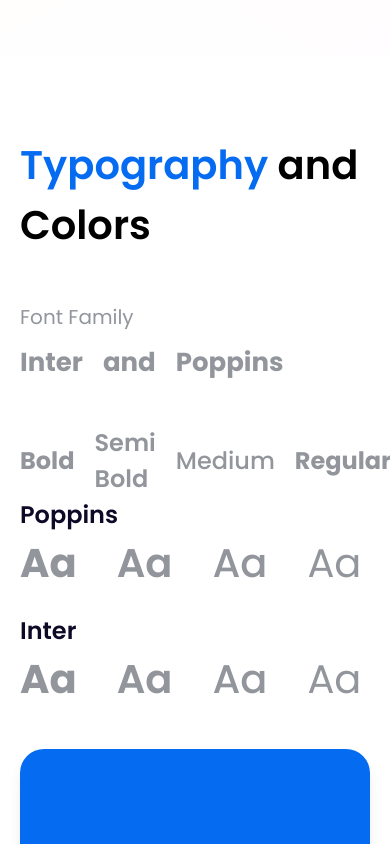
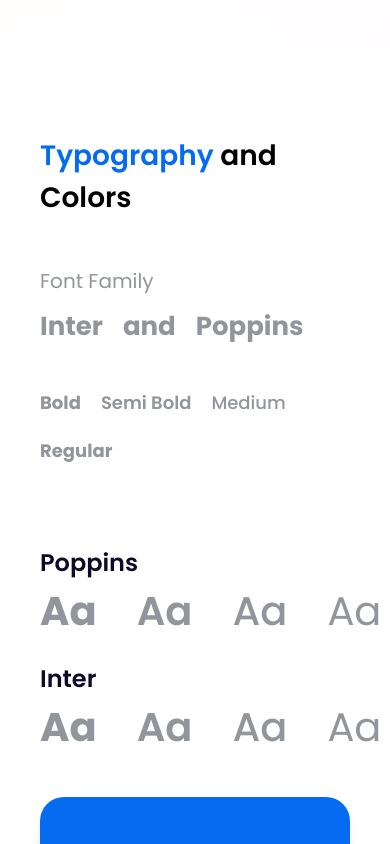
Before and after one commit to micah077/case-studies, a Next.js app: page / in a window 390 px wide. Shown: the part 10400-11244 px from the top of the page. Built offline with nearby package versions, Linux system fonts and the light colour scheme.

Commit message:
working on vision mobile

```diff
--- a/app/_components/EndResult.tsx
+++ b/app/_components/EndResult.tsx
@@ -25,17 +25,17 @@
             </div>
             <img
                 src={data.endResultBottomLeft.src}
-                className='absolute bottom-0 left-0 w-[200px] h-[200px]'
+                className='hidden md:inline absolute bottom-0 left-0 w-[200px] h-[200px]'
                 alt="Decorative element left bottom"
             />
             <img
                 src={data.endResultBottomRight.src}
-                className='absolute bottom-0 right-0 w-[120px] h-[160px]'
+                className='hidden md:inline absolute bottom-0 right-0 w-[120px] h-[160px]'
                 alt="Decorative element right bottom"
             />
             <img
                 src={data.endResultTopRight.src}
-                className='absolute top-0 right-0 w-[93px] h-[101px]'
+                className='hidden md:inline absolute top-0 right-0 w-[93px] h-[101px]'
                 alt="Decorative element top right"
             />
         </div>
--- a/app/_components/Results.tsx
+++ b/app/_components/Results.tsx
@@ -13,7 +13,7 @@
 
                 <div className="grid grid-cols-1 md:grid-cols-3 xl:grid-cols-4 gap-5">
                     {data?.results?.map((item, index) => (
-                        <div key={index} className="mt-5 col-span-1 items-center md:text-start flex flex-col gap-4">
+                        <div key={index} className="mt-5 col-span-1 items-center md:items-start md:text-left flex flex-col gap-4">
                             <Image
                                 width={90}
                                 height={90}
--- a/app/_components/TechStack.tsx
+++ b/app/_components/TechStack.tsx
@@ -20,7 +20,7 @@
         },
         small: {
             breakpoint: { max: 700, min: 464 },
-            items:2
+            items: 2
         },
         mobile: {
             breakpoint: { max: 464, min: 0 },
@@ -38,7 +38,7 @@
                     <p className='text-center w-[70%] text-[#8A90A2] leading-[30px]'>
                         Our project employs a modern and efficient combination of technologies for both the backend and frontend, ensuring robust performance and scalability. The chosen stack allows for seamless data management and responsive user interfaces.
                     </p>
-                    <div className="w-full mt-10 overflow-hidden">
+                    <div className="w-[221px] md:w-full  mt-10 overflow-hidden">
                         <Carousel
                             arrows={false}
                             renderButtonGroupOutside
@@ -50,6 +50,7 @@
                             className="w-full mt-5"
                             responsive={responsive}
                         >
+
                             {data.techStack.map((item, index) => (
                                 <div key={index} className="flex my-5 w-[221px] h-[268px] flex-col justify-between items-center gap-5 bg-white shadow-lg rounded-2xl p-5 flex-shrink-0">
                                     <img src={item.img.src} className='h-[30%] object-cover' alt={item.title} />
--- a/app/_components/TypographySection.tsx
+++ b/app/_components/TypographySection.tsx
@@ -38,9 +38,9 @@
     if (!isMounted) return null;
 
     return (
-        <div className='py-20'>
+        <div className='py-20 px-5 md:px-0'>
             <div className="layout flex flex-col gap-10">
-                <h1 className='text-[40px] xl:text-[60px] font-semibold'>
+                <h1 className='text-[28px] md:text-[40px] xl:text-[60px] font-semibold'>
                     <span style={{ color: data.brandColor }}>Typography</span> and Colors
                 </h1>
                 <div className="flex flex-wrap xl:flex-nowrap items-end justify-between">
@@ -53,14 +53,14 @@
                                 <p>{data.typography.family[1]}</p>
                             </div>
                         </div>
-                        <div className="mt-10 flex items-center gap-5 text-[24px] xl:text-[32px] font-bold">
+                        <div className="mt-10 flex flex-wrap md:flex-nowrap items-center gap-5 text-lg md:text-[24px] xl:text-[32px] font-bold">
                             {data.typography.weight.map((item, index) => (
                                 <p key={index} className={`font-${item.toLowerCase().replace(/\s/g, '')}`}>{item}</p>
                             ))}
                         </div>
                     </div>
 
-                    <div className="flex flex-wrap gap-5 xl:flex-col xl:gap-2 h-full">
+                    <div className="mt-20 md:mt-0 flex flex-wrap gap-5 xl:flex-col xl:gap-2 h-full">
                         {data.typography.family.slice().reverse().map((item, index) => (
                             <div key={index} className="flex flex-col">
                                 <p className=' text-[24px] xl:text-[36px] font-semibold text-[#0F0928]'>{item}</p>
@@ -98,7 +98,7 @@
                 </div>
             </div>
 
-            <div ref={containerRef} style={{ backgroundImage: `url(${data.providedSolutionBackground.src})` }} className="mx-10 mt-40 pb-10 bg-cover bg-no-repeat">
+            <div ref={containerRef} style={{ backgroundImage: `url(${data.providedSolutionBackground.src})` }} className="md:mx-10 mt-40 pb-10 bg-cover bg-no-repeat">
                 <div className="pt-10 layout flex flex-col items-center justify-end h-full">
                     <div className="flex items-end">
                         <div className="mr-[-120px] relative z-10">
```
